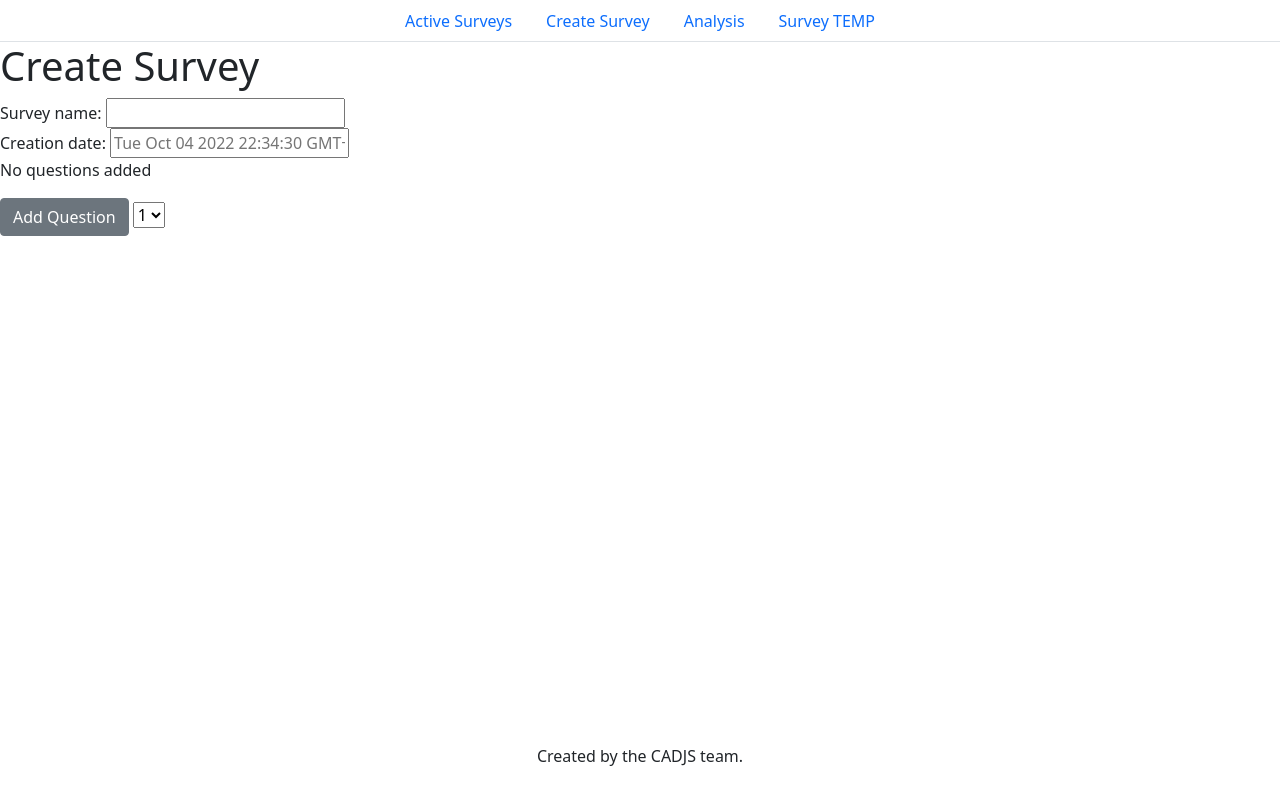
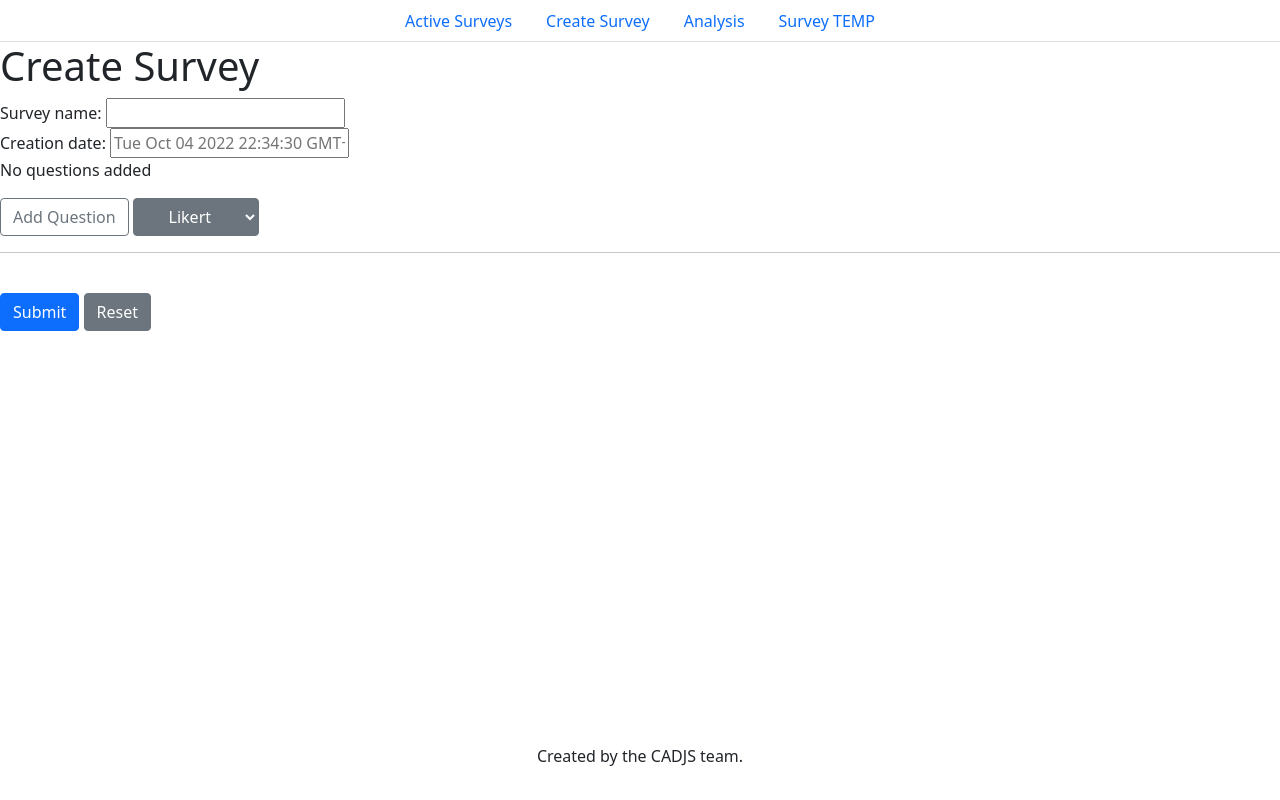
Before and after one commit to carter-johnston/cadjs-survey-sb1, a SvelteKit app: page /create in a window 1280 px wide. Built offline with nearby package versions, Linux system fonts and the light colour scheme.

Commit message:
added question selector functionality

```diff
--- a/src/routes/create/+page.svelte
+++ b/src/routes/create/+page.svelte
@@ -3,23 +3,22 @@
     import Likert from "./components/questions/Likert.svelte";
     import Selection from "./components/questions/Selection.svelte";
     import Text from "./components/questions/Text.svelte";
-    import Slide from "./components/questions/Slide.svelte";
+    //import Slide from "./components/questions/Slide.svelte";
     import Comment from "./components/questions/Comment.svelte";
 
-    const compOptions = [
-		{ value:0, component: Likert },
-		{ value:1, component: Slide },
-		{ value:2, component: Text  },
-        { value:3, component: Selection  },
-        { value:4, component: Dropdown  },
-        { value:5, component: Comment  }
+    const componentOptions = [
+		{ title: "Likert", component: Likert },
+		//{ value:1, component: Slide }, //TODO: fix slider
+		{ title: "Text", component: Text  },
+        { title: "Selection", component: Selection  },
+        { title: "Dropdown", component: Dropdown  },
+        { title: "Comment", component: Comment  },
 	];
-
     const currentDate = new Date();
 
     let componentList = [];
 
-    let selected = compOptions[0];
+    let selected = componentOptions[0];
 
 </script>
 
@@ -34,22 +33,25 @@
 <div class="list-group">
     {#each componentList as item, index}
         <div class="list-group-item list-group-item-action">
-            <svelte:component this={selected.component} questionNumber={index+1} />
+            <svelte:component this={item} questionNumber={index+1} />
         </div>
     {:else}
         <p>No questions added</p>
     {/each}
 </div>
 
-<button class="btn btn-secondary" on:click={() => {
-    componentList.push("survey");
+<button class="btn btn-outline-secondary" on:click={() => {
+    componentList.push(selected.component);
     componentList = componentList;
 }}>Add Question</button>
 
-
-
-<select bind:value={selected}>
-	{#each compOptions as option}
-		<option value={option}>1</option>
+<select class="btn btn-secondary" bind:value={selected} on:click={() => {}}>
+	{#each componentOptions as option}
+		<option value={option}>{option.title}</option>
 	{/each}
 </select>
+<hr><br>
+<div>
+    <button class="btn btn-primary">Submit</button>
+    <button class="btn btn-secondary">Reset</button>
+</div>
--- a/src/routes/create/components/questions/Selection.svelte
+++ b/src/routes/create/components/questions/Selection.svelte
@@ -1,4 +1,12 @@
 <script>
 export let questionNumber;
+
+let question = "Are you happy?";
+
 </script>
 <h2>Q{questionNumber}.</h2>
+
+<input type="radio">
+<input type="radio">
+<input type="radio">
+<input type="radio">
--- a/src/routes/create/components/questions/dropdown.svelte
+++ b/src/routes/create/components/questions/dropdown.svelte
@@ -2,3 +2,9 @@
     export let questionNumber;
 </script>
     <h2>Q{questionNumber}.</h2>
+
+    <select>
+        <option value="0">TODO</option>
+        <option value="0">TODO</option>
+        <option value="0">TODO</option>
+    </select>
--- a/src/routes/create/components/questions/likert.svelte
+++ b/src/routes/create/components/questions/likert.svelte
@@ -26,12 +26,12 @@
 	{/each}
 </table>
 
-<button on:click={() => {
+<button class="btn btn-secondary" on:click={() => {
 	rows.push(newRow);
 	rows = rows;
 }}>Add Row</button>
 
-<button on:click={() => {
+<button class="btn btn-secondary" on:click={() => {
 	columns.push(newColumn);
 	columns = columns;
 }}>Add Column</button>
```
Also changed, not shown: src/routes/+page.svelte (+8 -0 lines), src/routes/create/components/questions/Comment.svelte (line endings or trailing spaces).
